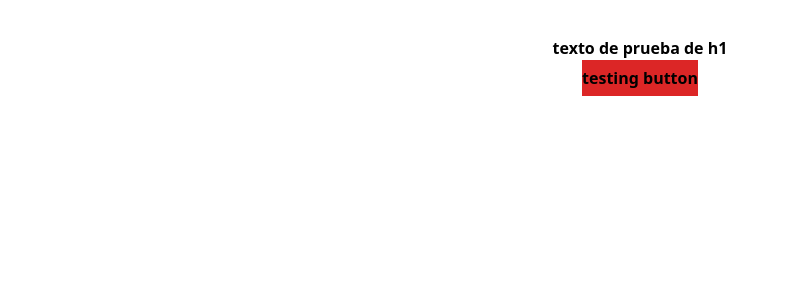
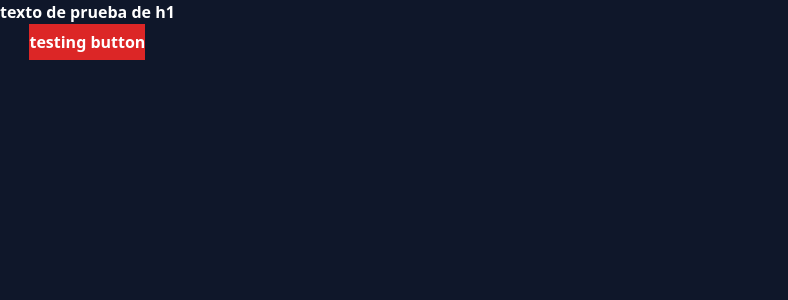
Before and after one commit to MarcoRosselDev/React-21-Firebase-API-Context, a React (Create React App) app: page / in a window 1280 px wide. Shown: the top 300 px of the page, without its empty margins (0-788 px from the left). Built offline with nearby package versions, Linux system fonts and the light colour scheme.

Commit message:
component styles all

```diff
--- a/src/App.js
+++ b/src/App.js
@@ -7,6 +7,7 @@ import { Login } from "./components/Login";
 
 const App = () => {
   return (
+    <div className="bg-slate-900 h-screen text-white flex ">
       <Routes>
         <Route path="/" element={<Home />}></Route>
         <Route path="/alert" element={<Alert />}></Route>
@@ -14,6 +15,7 @@ const App = () => {
         <Route path="/register" element={<Register />}></Route>
         <Route path="/projected-route" element={<ProjectedRoute />}></Route>
       </Routes>
+    </div>
   );
 };
 
--- a/src/components/Home.js
+++ b/src/components/Home.js
@@ -4,7 +4,7 @@ export const Home = () => {
   };
   return (
     <div>
-      <div className="text-center align-items-center mt-9">
+      <div className="text-center align-items-center ">
         <div className="font-bold">
           <h1>texto de prueba de h1</h1>
           <button onClick={() => goo} className="btn-md bg-red-600 h-9">
```
Lines whose indentation alone changed are shown as unchanged.
